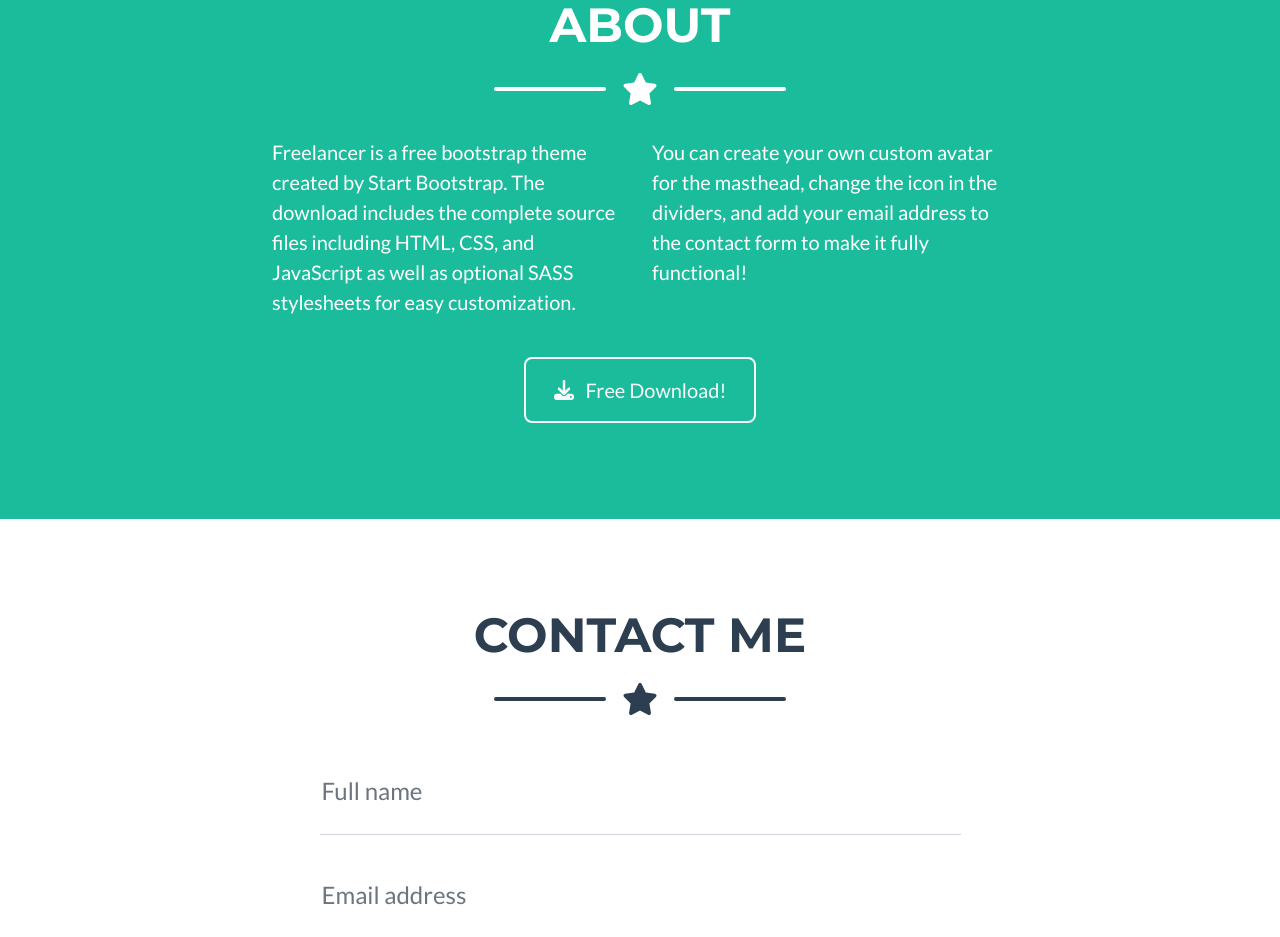
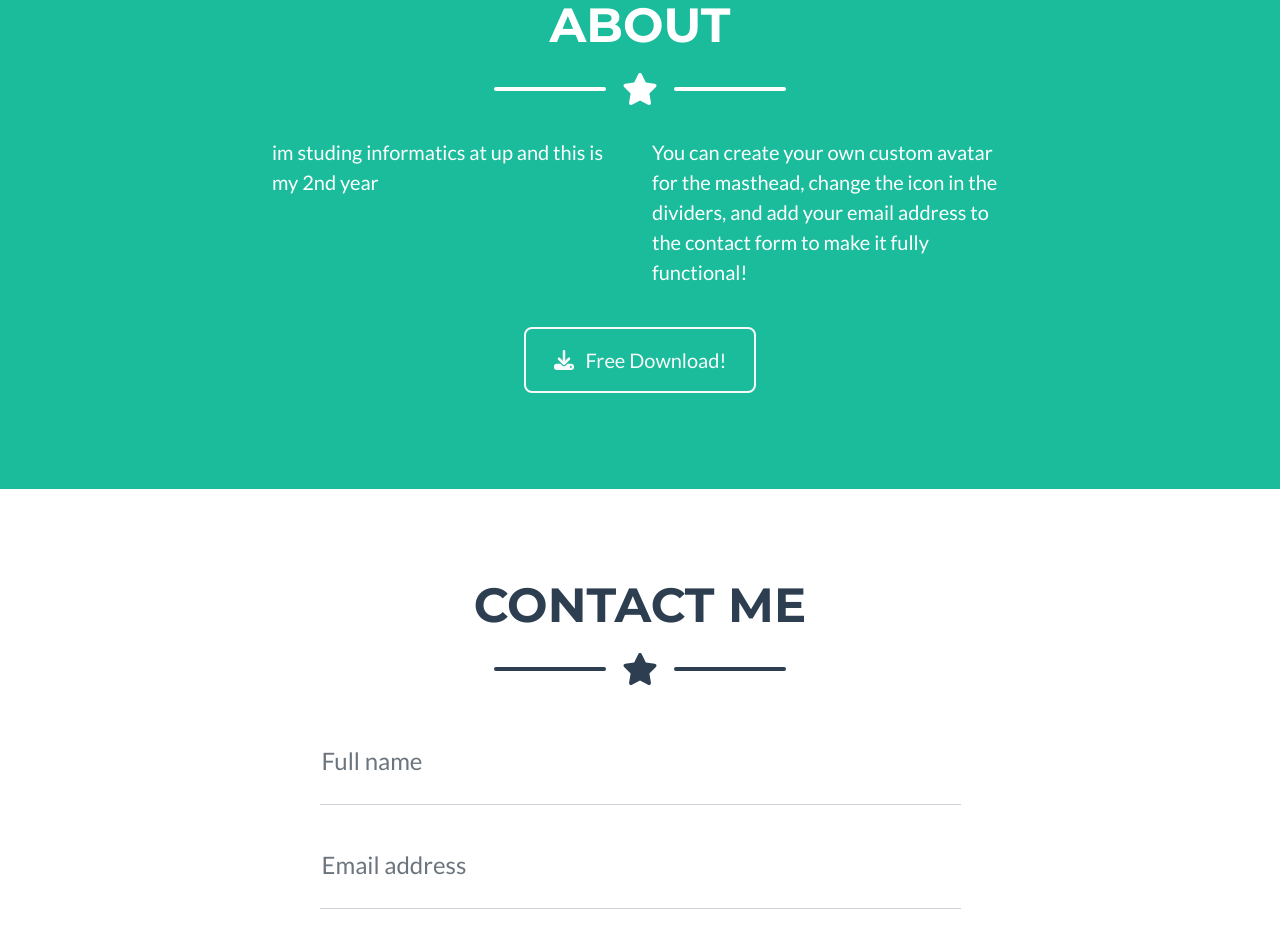
Before and after one commit to u21429032/u21429032.github.io, a plain HTML site: page index.html in a window 1280 px wide. Shown: the part 1760-2697 px from the top of the page. Drawn offline with nearby package versions, Linux system fonts and the light colour scheme.

Commit message:
Update index.html

```diff
--- a/index.html
+++ b/index.html
@@ -134,7 +134,7 @@
                 </div>
                 <!-- About Section Content-->
                 <div class="row">
-                    <div class="col-lg-4 ms-auto"><p class="lead">Freelancer is a free bootstrap theme created by Start Bootstrap. The download includes the complete source files including HTML, CSS, and JavaScript as well as optional SASS stylesheets for easy customization.</p></div>
+                    <div class="col-lg-4 ms-auto"><p class="lead">im studing informatics at up and this is my 2nd year</p></div>
                     <div class="col-lg-4 me-auto"><p class="lead">You can create your own custom avatar for the masthead, change the icon in the dividers, and add your email address to the contact form to make it fully functional!</p></div>
                 </div>
                 <!-- About Section Button-->
```
